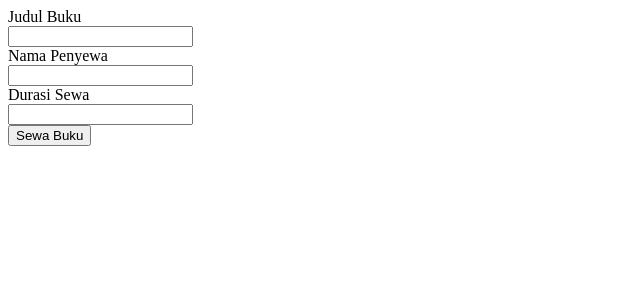
After one commit to eldirb21/penyewaan-buku, a PHP site: page /formEditSewa.php?id=1 in a window 1280 px wide. The commit adds this page. Shown: the top 300 px of the page, without its empty margins (0-640 px from the left). Run offline with PHP 8.4, Linux system fonts and the light colour scheme; data that the repository does not hold is empty.

Commit message:
membuat form edit atau update

```diff
--- /dev/null
+++ b/formEditSewa.php
@@ -0,0 +1,37 @@
+<?php
+
+    include_once('koneksi.php');
+
+    $id = $_GET['id'];
+
+    $query = mysqli_query($koneksi, "SELECT * FROM sewa WHERE id='$id'");
+    $row = mysqli_fetch_array($query);
+
+?>
+
+<!DOCTYPE html>
+<html lang="en">
+<head>
+    <meta charset="UTF-8">
+    <meta name="viewport" content="width=device-width, initial-scale=1.0">
+    <meta http-equiv="X-UA-Compatible" content="ie=edge">
+    <title>Form Edit Sewa</title>
+</head>
+<body>
+
+    <form action="prosesEditSewa.php?id=<?php echo $id; ?>" method="post">
+
+    <label>Judul Buku</label>
+    <div><input type="text" name="judul" value="<?php echo $row["judul"] ?>"></div>
+
+    <label>Nama Penyewa</label>
+    <div><input type="text" name="penyewa" value="<?php echo $row["penyewa"] ?>"></div>
+
+    <label>Durasi Sewa</label>
+    <div><input type="text" name="durasi" value="<?php echo $row["durasi"] ?>"></div>
+
+    <div>
+        <input type="submit" name="sewa" value="Sewa Buku"/>
+    </div>
+</body>
+</html>
--- a/index.php
+++ b/index.php
@@ -13,6 +13,8 @@
     <title>Read Sewa</title>
 </head>
 <body>
+
+    <a href="formSewa.php">Penyewa Baru</a>
     <table border="1px">
 
         <tr>
@@ -41,7 +43,7 @@
                 echo "<td>$row[tanggal_sewa]</td>";
                 echo "<td>$row[durasi]</td>";
                 echo "<td>$tanggal_selesai</td>";
-                echo "<td>&nbsp;</td>";
+                echo "<td><a href='formEditSewa.php?id=$row[id]'>Edit</td>";
 
                 $no++;
             }
--- a/prosesSewa.php
+++ b/prosesSewa.php
@@ -9,6 +9,6 @@
     $tanggal_sewa = date('Y-m-d');
 
 
-    mysqli_query($koneksi, "INSERT INTO sewa (judul,penyewa, durasi,tanggal_sewa) VALUES ('$judul','$penyewa','$durasi','$tanggal_sewa')");
+    mysqli_query($koneksi, "INSERT INTO sewa (judul,penyewa,durasi,tanggal_sewa) VALUES ('$judul','$penyewa','$durasi','$tanggal_sewa')");
 
-    header("location: formSewa.php");
+    header("location: index.php");
```
Also changed, not shown: prosesEditSewa.php (added, +19 -0 lines), 1 other file.
